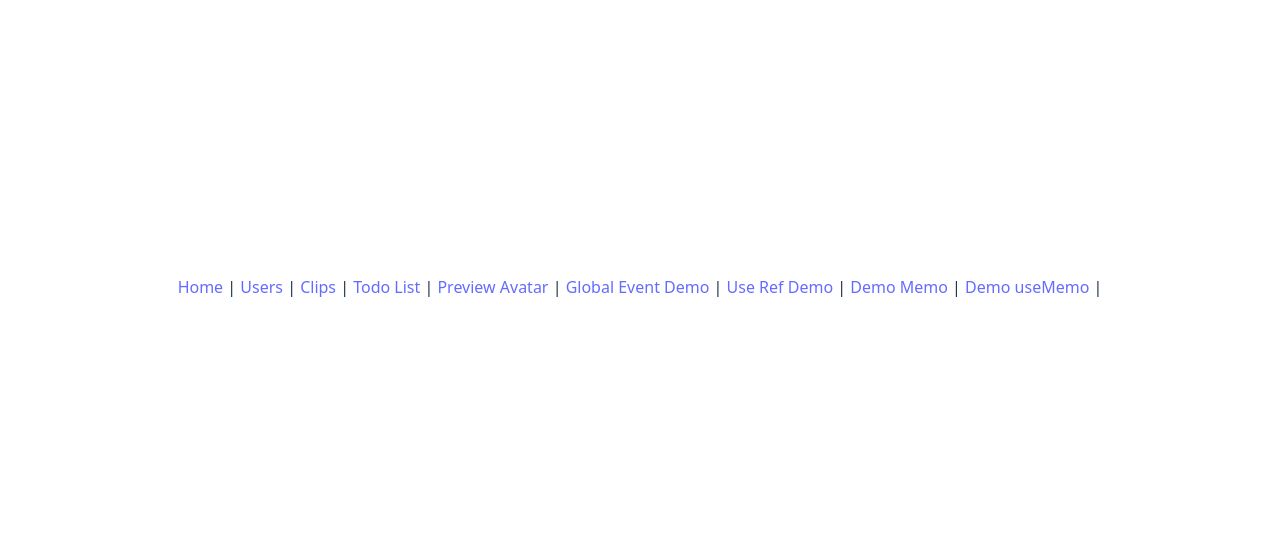
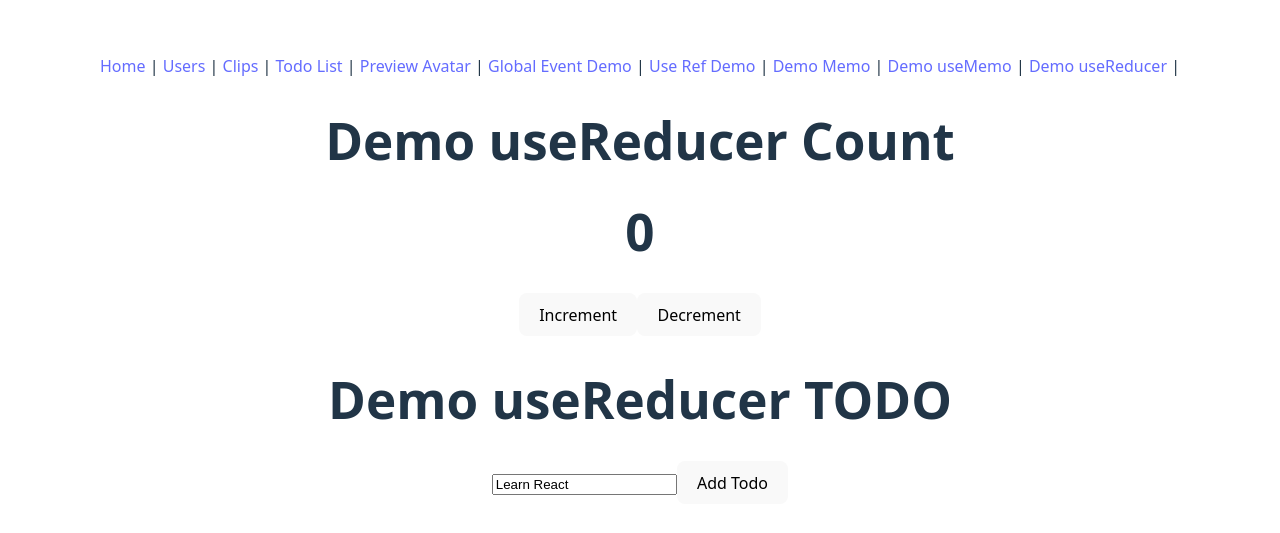
Before and after one commit to nguyenlinhnttu/learn-react, a React (Vite) app: page /use-reducer in a window 1280 px wide. Shown: the part 113-646 px from the top of the page. Built offline with nearby package versions, Linux system fonts and the light colour scheme.

Commit message:
feat: demo useReducer

```diff
--- a/src/App.tsx
+++ b/src/App.tsx
@@ -10,7 +10,7 @@ import DemoGlobalEvent from "./component/DemoGlobalEvent";
 import DemoUseRef from "./component/DemoUseRef";
 import DemoMemoWrapper from "./component/DemoMemoWraper";
 import DemoUseMemo from "./component/DemoUseMemo";
-
+import DemoUseReducer from "./component/DemoUseReducer";
 
 function App() {
   return (
@@ -25,6 +25,7 @@ function App() {
         <Link to="/use-ref">Use Ref Demo</Link> |{" "}
         <Link to="/demo-memo">Demo Memo</Link> |{" "}
         <Link to="/use-memo">Demo useMemo</Link> |{" "}
+        <Link to="/use-reducer">Demo useReducer</Link> |{" "}
       </nav>
 
       <Routes>
@@ -38,6 +39,7 @@ function App() {
         <Route path="/use-ref" element={<DemoUseRef />} />
         <Route path="/demo-memo" element={<DemoMemoWrapper />} />
         <Route path="/use-memo" element={<DemoUseMemo />} />
+        <Route path="/use-reducer" element={<DemoUseReducer />} />
       </Routes>
     </>
   );
--- /dev/null
+++ b/src/component/DemoUseReducer.tsx
@@ -0,0 +1,116 @@
+import { useState, useReducer } from "react";
+
+// useState
+// 1. init state
+// 2. Action + -
+
+// cach su dung  useReducer
+// 1. define initstate
+// 2. define Actions
+// 3. reducer function
+// 4. dispatch
+
+
+// init state
+const initialState = 0;
+// actions
+const ACTION_INCREMENT = 'increment';
+const ACTION_DECREMENT = 'decrement';
+//reducer function
+const reducer = (state, action) => {
+    console.log('reducer is called');
+    switch (action) {
+        case ACTION_INCREMENT:
+            return state + 1;
+        case ACTION_DECREMENT:
+            return state - 1;
+        default:
+            return state;
+    }
+}
+
+//Todo app
+
+const taskState = {
+    task: 'Learn React',
+    tasks: []
+};
+const ACTION_UPDATE_INPUT = 'update-input';
+const ACTION_ADD_TASK = 'add-task';
+const ACTION_REMOVE_TASK = 'remove-task';
+
+// const setInput = (payload) => {
+//     return { type: ACTION_UPDATE_INPUT, payload: payload };
+// }
+
+const todoReducer = (taskState, action) => {
+    let newTasks ;
+    switch (action.type) {
+        case ACTION_UPDATE_INPUT:
+            console.log('update input', action.payload);
+            newTasks =  { ...taskState, task: action.payload };
+            break;
+        case ACTION_ADD_TASK:
+            console.log('add task', action.payload);
+            newTasks = { ...taskState, tasks: [...taskState.tasks, action.payload] };
+              break;
+        case ACTION_REMOVE_TASK:
+            console.log('remove task', action.payload);
+            newTasks = { ...taskState, tasks: taskState.tasks.filter((_, index) => index !== action.payload) };
+              break;
+        default:
+            newTasks = taskState;
+
+    }
+    return newTasks;
+
+}
+
+
+function DemoUseReducer() {
+    const [count, dispatch] = useReducer(reducer, initialState);
+    const [tasks, dispatchTask] = useReducer(todoReducer, taskState);
+
+    const handleAddTask =(value) =>{
+        dispatchTask({ type: ACTION_ADD_TASK, payload: value })
+        dispatchTask({ type: ACTION_UPDATE_INPUT, payload: '' })
+    }
+
+    const handleDeleteTask = (index) =>{
+        dispatchTask({ type: ACTION_REMOVE_TASK, payload: index })
+        dispatchTask({ type: ACTION_UPDATE_INPUT, payload: '' })
+    }
+
+    return (
+        <div>
+            <h1>Demo useReducer Count</h1>
+            <h1>{count}</h1>
+            <button onClick={() => dispatch(ACTION_INCREMENT)}>Increment</button>
+            <button onClick={() => dispatch(ACTION_DECREMENT)}>Decrement</button>
+
+            <h1>Demo useReducer TODO</h1>
+
+            {/* <input type="text" value={tasks.task}
+                onChange={(e) => dispatchTask(setInput(e.target.value))}
+                placeholder="Enter todo item" /> */}
+
+            <input type="text" value={tasks.task}
+                onChange={(e) => dispatchTask({type : ACTION_UPDATE_INPUT, payload: e.target.value})}
+                placeholder="Enter todo item" />
+
+
+            <button onClick={() => handleAddTask(tasks.task)}>Add Todo</button>
+            <ul>
+                {
+                    tasks.tasks.map((item, index) => (
+                        <li key={index}>{item}
+                        <button onClick={() => handleDeleteTask(index)}>Remove</button>
+                        </li>
+                    ))
+                }
+            </ul>
+        </div>
+    )
+}
+
+export default DemoUseReducer;
```
